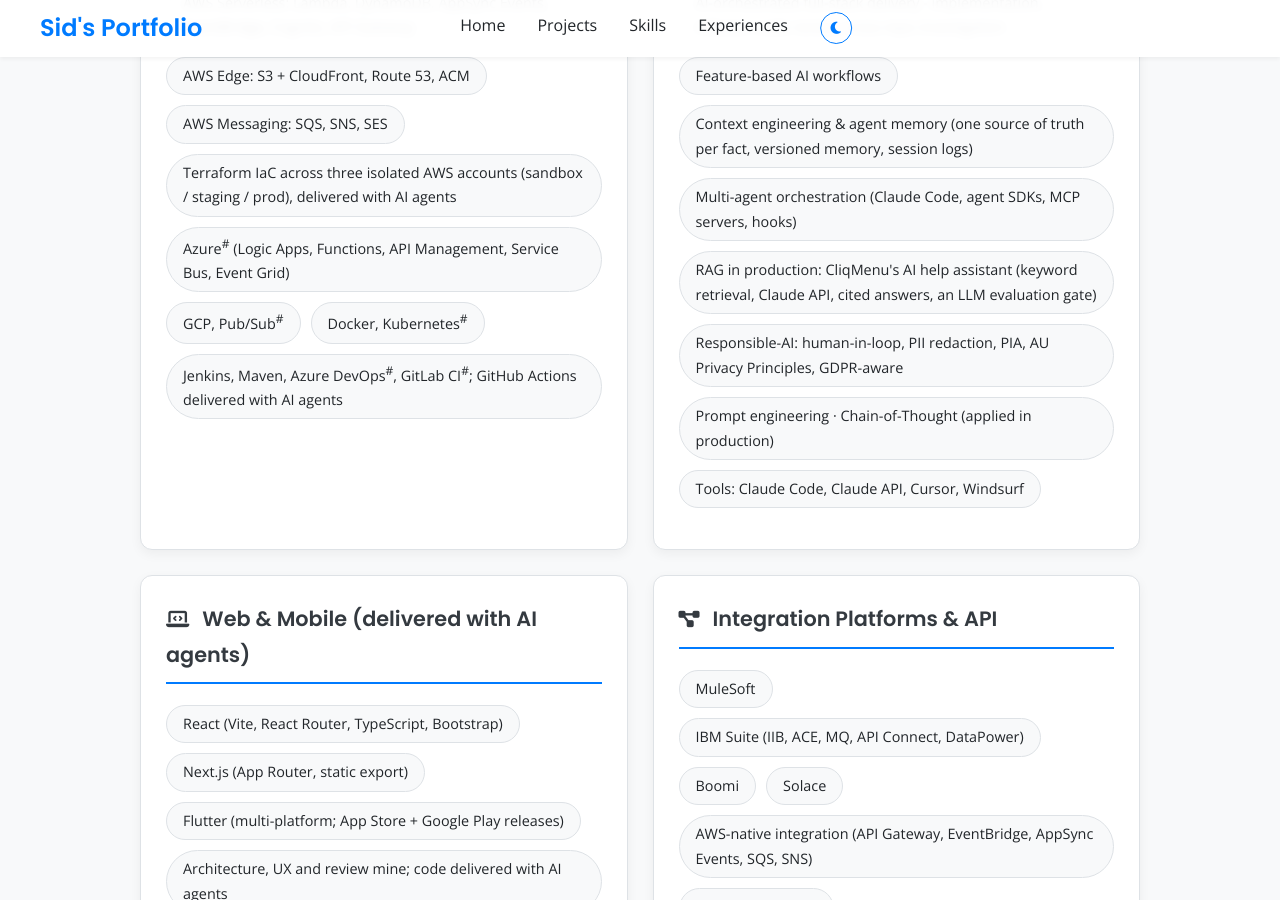
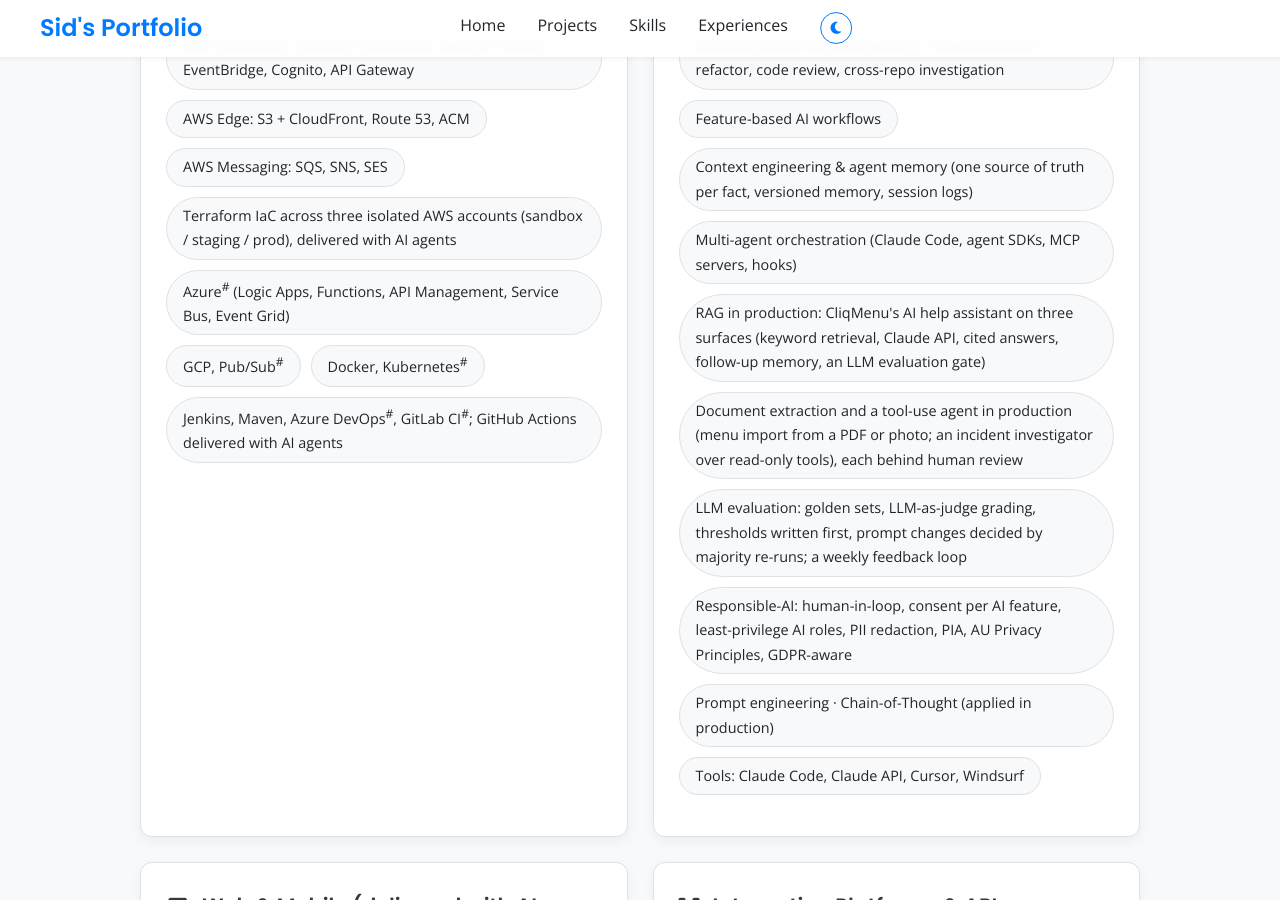
Before and after one commit to sid-inthub/sid-inthub.github.io, a Jekyll site: the page built from index.md, in a window 1280 px wide and 900 px high, scrolled down 3030 px. Built offline with Jekyll 4.4.1, drawn with Linux system fonts in a browser that asks for light colours.

Commit message:
content: the AI line - Ask CliqMenu on three surfaces, menu import, the investigator agent, reply drafts, the feedback loop; numbers recounted (round 14)
Co-Authored-By: Claude Fable 5.1 <noreply@anthropic.com>

```diff
--- a/_includes/section-experience.html
+++ b/_includes/section-experience.html
@@ -13,7 +13,8 @@
                 <p class="experience-tech" style="margin-top: 10px; font-style: italic; color: var(--text-muted);">
                     <strong>Stack (code delivered with AI agents):</strong> AWS Serverless (Lambda, DynamoDB, AppSync Events, EventBridge, Cognito, API
                     Gateway, S3+CloudFront), Terraform, Python, React (Vite, TypeScript), Flutter, Stripe Connect; AI
-                    orchestration (Claude Code, MCP, multi-agent); RAG on the Claude API
+                    orchestration (Claude Code, MCP, multi-agent); RAG, menu import and a tool-use agent on the
+                    Claude API
                 </p>
 
                 <details class="experience-details">
@@ -32,20 +33,33 @@
                         <li>Own the <strong>roadmap</strong> for both products: one source of truth for scope,
                             status and what gates each release. Decisions are logged with their reasons, a real
                             defect outranks a date, and AI agents brief what's next from what actually shipped,
-                            split into what they can run alone and what needs me.</li>
+                            split into what they can run alone and what needs me. A board over the roadmap holds the
+                            open decisions and the session plan, reviewed weekly.</li>
                         <li>Architected CliqMenu's cloud-native serverless platform: AppSync Events + DynamoDB + Lambda +
                             EventBridge, with web apps on S3 + CloudFront - Terraform-managed across three
                             isolated AWS accounts (sandbox / staging / prod). The code, Terraform included, is delivered
                             with AI agents.</li>
-                        <li>Designed and shipped <strong>Ask CliqMenu</strong>, the AI help assistant in CliqMenu's
-                            owner portal: retrieval-augmented generation (RAG) over the help centre on the Claude API,
-                            with cited answers, privacy and prompt-injection guardrails, and an evaluation gate on
-                            every prompt, model or help-content change.</li>
+                        <li>Designed and shipped <strong>Ask CliqMenu</strong>, the AI help assistant on CliqMenu's
+                            owner portal, help site and staff app: retrieval-augmented generation (RAG) over the help
+                            centre on the Claude API, with cited answers, follow-up memory, privacy and
+                            prompt-injection guardrails, and an evaluation gate of 90+ questions on every prompt,
+                            model or help-content change.</li>
+                        <li>Shipped <strong>three more AI features behind human review</strong>: menu import from a
+                            PDF or photos into a draft the owner edits before anything is saved, an
+                            incident-investigator agent that diagnoses a support case from orders and logs through
+                            read-only tools, and AI-drafted support replies a person edits and sends. Each has its own
+                            switch per environment, spend cap, privacy notice, least-privilege role and evals with
+                            pass marks written first.</li>
+                        <li>Run the <strong>feedback loop</strong> that keeps them honest: thumbs and "what were you
+                            looking for?" on every answer, page ratings, a review page, and a weekly review that turns
+                            real questions into help fixes and test cases with personal and business details reworded
+                            out.</li>
                         <li>Established AI-orchestrated multi-agent delivery across the full product estate: AI agents
                             write most of the code, and the specs, review and the call on what ships are mine.
-                            ~5,000 commits in 2026 across 30 repositories, 85%+ co-authored with Claude Code, with 140+
-                            repository-specific agent skills, a cross-repo contracts registry, and multi-agent
-                            verification.</li>
+                            ~7,000 commits in 2026 across 30+ repositories, about 90% co-authored with Claude Code,
+                            with 140+ repository-specific agent skills, a cross-repo contracts registry, and
+                            multi-agent verification. A fresh, independent agent reviews every substantive change
+                            before I merge it.</li>
                         <li>Designed the <strong>knowledge layer</strong> that carries context across hundreds of agent
                             sessions - one source of truth per fact, version-controlled memory kept with the repo
                             it belongs to, a log at the end of every working session, and every lesson turned into a
--- a/_includes/section-projects.html
+++ b/_includes/section-projects.html
@@ -24,6 +24,8 @@
                     <span class="tech-tag">Stripe Connect</span>
                     <span class="tech-tag">Claude API</span>
                     <span class="tech-tag">RAG</span>
+                    <span class="tech-tag">AI Agents</span>
+                    <span class="tech-tag">LLM Evals</span>
                     <span class="tech-tag">AI Multi-Agent Orchestration</span>
                     <span class="tech-tag">MCP</span>
                 </div>
@@ -45,10 +47,17 @@
                                     Lambda + EventBridge, with web apps on S3 + CloudFront - Terraform-managed across
                                     three isolated AWS accounts (sandbox / staging / prod).
                                 </li>
-                                <li>Shipped Ask CliqMenu, the owner portal's AI help assistant: keyword (BM25) retrieval
-                                    over about 560 help-article sections, answers written by Claude through the Claude
-                                    API that must cite their sources, the closest articles when it can't answer, and a
-                                    40+ question evaluation gate graded by a stronger model.</li>
+                                <li>Shipped Ask CliqMenu, the AI help assistant on the owner portal, the help site and
+                                    the staff app: keyword (BM25) retrieval over about 560 help-article sections,
+                                    answers written by Claude through the Claude API that must cite their sources,
+                                    follow-up memory, the closest articles when it can't answer, and a 90+ question
+                                    evaluation gate graded by a stronger model.</li>
+                                <li>Shipped three more AI features behind human review: menu import from a PDF or
+                                    photos into a draft the owner edits before anything is saved, an
+                                    incident-investigator agent that diagnoses a support case from orders and logs
+                                    through read-only tools, and AI-drafted support replies a person edits and sends;
+                                    each behind its own switch per environment, a spend cap and evals with pass marks
+                                    written first.</li>
                                 <li>Shipped the Flutter staff app to the App Store and Google Play with a full release
                                     pipeline (Fastlane, staged release notes, branch-based promotion).</li>
                                 <li>Established AI-orchestrated multi-agent delivery across the product estate: AI agents write
--- a/_includes/section-skills.html
+++ b/_includes/section-skills.html
@@ -26,9 +26,14 @@
                 <li>Context engineering &amp; agent memory (one source of truth per fact, versioned memory, session
                     logs)</li>
                 <li>Multi-agent orchestration (Claude Code, agent SDKs, MCP servers, hooks)</li>
-                <li>RAG in production: CliqMenu's AI help assistant (keyword retrieval, Claude API, cited answers, an LLM
-                    evaluation gate)</li>
-                <li>Responsible-AI: human-in-loop, PII redaction, PIA, AU Privacy Principles, GDPR-aware</li>
+                <li>RAG in production: CliqMenu's AI help assistant on three surfaces (keyword retrieval, Claude API,
+                    cited answers, follow-up memory, an LLM evaluation gate)</li>
+                <li>Document extraction and a tool-use agent in production (menu import from a PDF or photo; an
+                    incident investigator over read-only tools), each behind human review</li>
+                <li>LLM evaluation: golden sets, LLM-as-judge grading, thresholds written first, prompt changes decided
+                    by majority re-runs; a weekly feedback loop</li>
+                <li>Responsible-AI: human-in-loop, consent per AI feature, least-privilege AI roles, PII redaction, PIA,
+                    AU Privacy Principles, GDPR-aware</li>
                 <li>Prompt engineering &middot; Chain-of-Thought (applied in production)</li>
                 <li>Tools: Claude Code, Claude API, Cursor, Windsurf</li>
             </ul>
```
